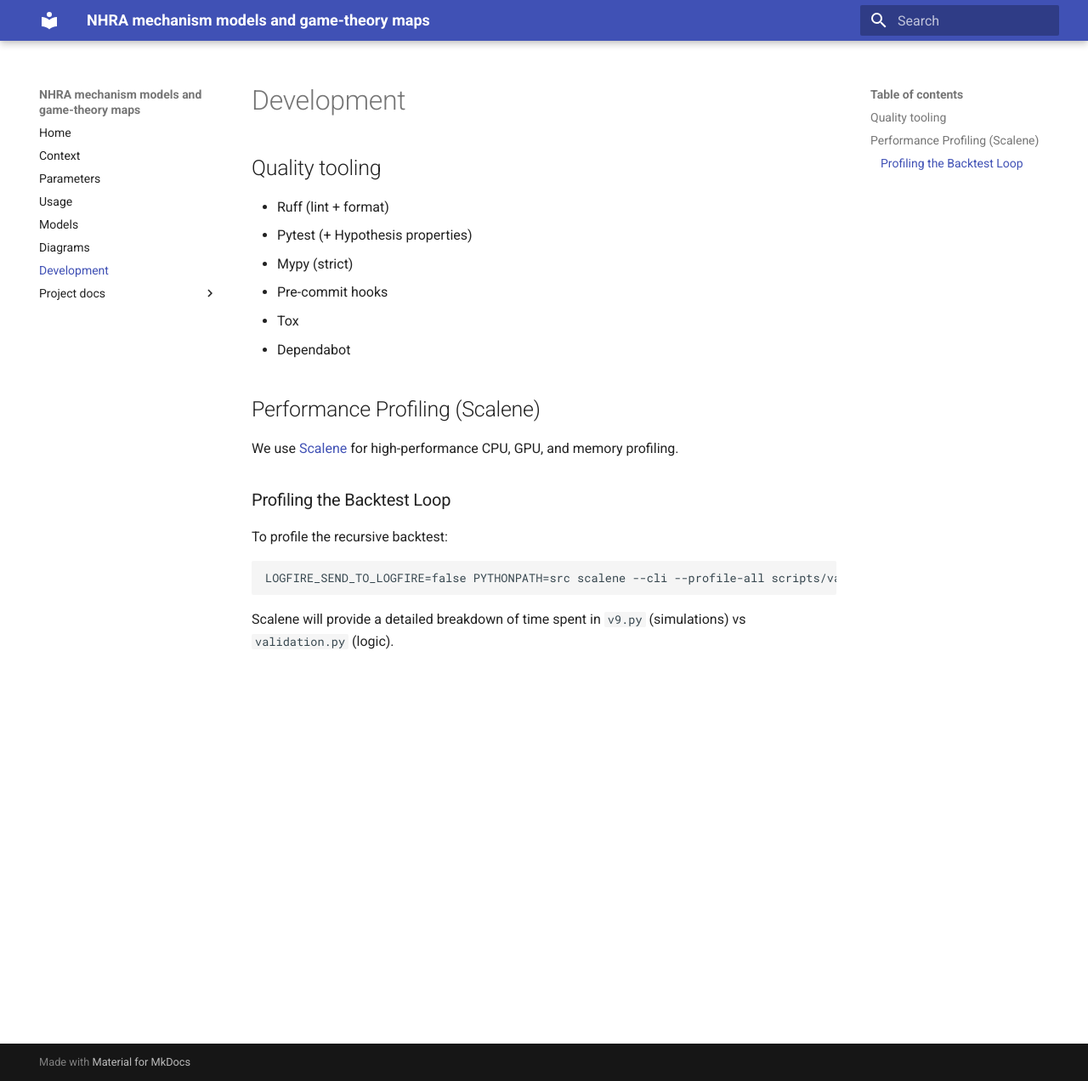
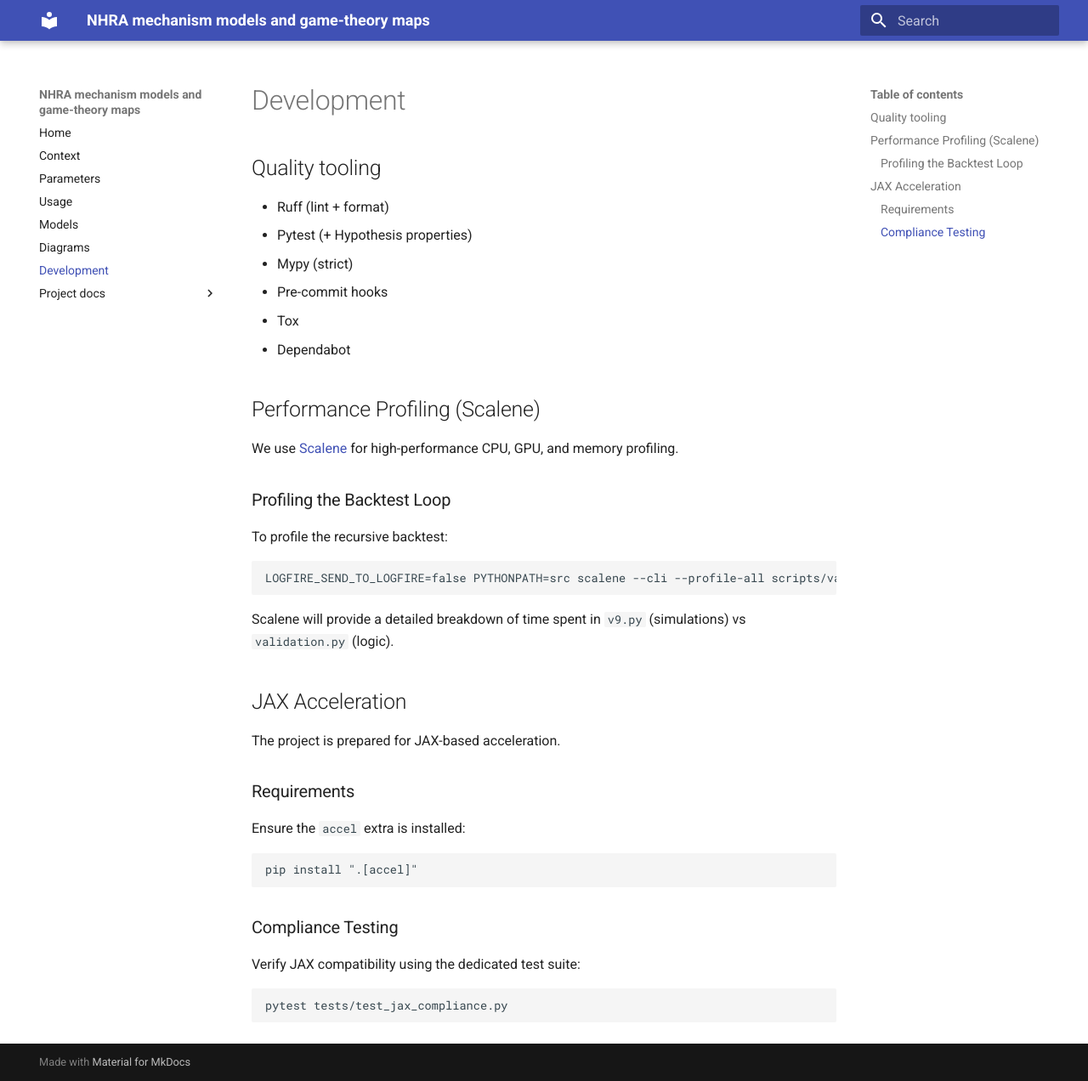
Before and after one commit to edithatogo/nhra_game, an MkDocs documentation site: the page built from docs_mkdocs/dev.md, in a window 1280 px wide and 1272 px high. Shown: the whole window at 85% size. Built offline with MkDocs 1.6.1 and Material for MkDocs 9.7.7, drawn with Linux system fonts in a browser that asks for light colours.

Commit message:
docs(dev): Add JAX acceleration section and fix pre-commit config

````diff
--- a/.pre-commit-config.yaml
+++ b/.pre-commit-config.yaml
@@ -16,7 +16,7 @@ repos:
     rev: v1.13.0
     hooks:
       - id: mypy
-        additional_dependencies: [types-requests, types-setuptools, pandas-stubs, types-matplotlib]
+        additional_dependencies: [types-requests, types-setuptools, pandas-stubs]
   - repo: https://github.com/PyCQA/bandit
     rev: 1.8.0
     hooks:
--- a/docs_mkdocs/dev.md
+++ b/docs_mkdocs/dev.md
@@ -18,3 +18,18 @@ LOGFIRE_SEND_TO_LOGFIRE=false PYTHONPATH=src scalene --cli --profile-all scripts
 ```
 
 Scalene will provide a detailed breakdown of time spent in `v9.py` (simulations) vs `validation.py` (logic).
+
+## JAX Acceleration
+The project is prepared for JAX-based acceleration.
+
+### Requirements
+Ensure the `accel` extra is installed:
+```bash
+pip install ".[accel]"
+```
+
+### Compliance Testing
+Verify JAX compatibility using the dedicated test suite:
+```bash
+pytest tests/test_jax_compliance.py
+```
````
